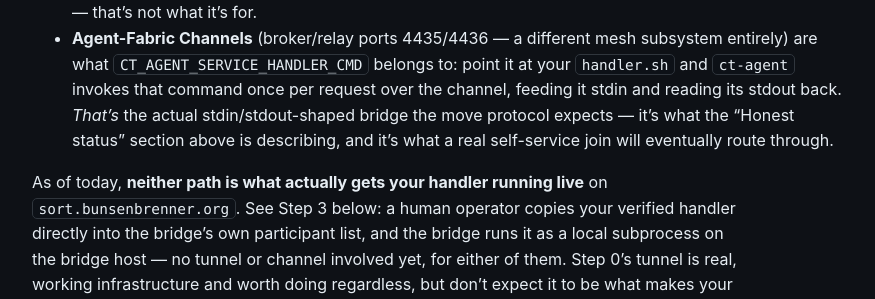
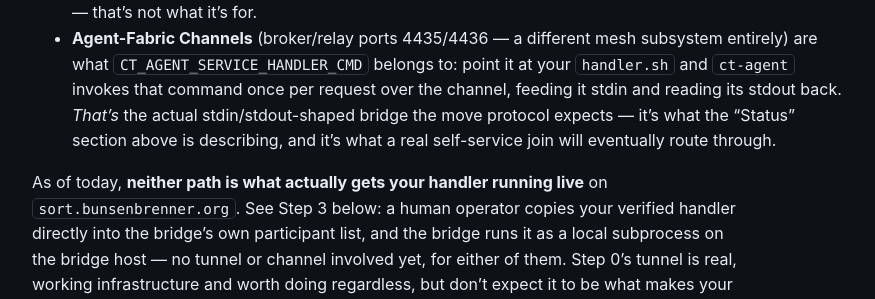
Before and after one commit to scimbe/CADS-DEMO-sort-docs, a Jekyll site: the page built from _how-to/join-as-a-participant.md, in a window 1280 px wide and 900 px high, scrolled down 8814 px. Shown: the part 155-454 px from the top of the window, without its empty margins (322-1197 px from the left). Built offline with Jekyll 4.4.1, drawn with Linux system fonts in a browser that asks for light colours; some of the changed text lies outside the part shown.

Commit message:
Cut self-referential 'honest'/'genuinely' framing, keep the data
Several pages kept stopping to tell the reader how honest or genuine a
claim was ("reproduced, not paraphrased", "a genuinely good result", "the
honest gap/caveat", a section literally titled "Honest status") instead of
just stating the fact. None of these clauses carried information the
surrounding data didn't already provide, and the repetition read as the
docs congratulating themselves for not lying rather than as evidence.
Delete the editorializing, keep every number and transcript as-is.

Fixes #5

Co-Authored-By: Claude Sonnet 5 <noreply@anthropic.com>
Claude-Session: https://claude.ai/code/session_01BhQ3a4agWxNQqGq6QHPuBD

```diff
--- a/_how-to/join-as-a-participant.md
+++ b/_how-to/join-as-a-participant.md
@@ -1,6 +1,6 @@
 ---
 title: Join as a participant
-description: Mint an identity, write a handler, verify it, go live -- and the one honest gap in today's deployment.
+description: Mint an identity, write a handler, verify it, go live -- and the current deployment gap.
 order: 1
 ---
 
@@ -32,7 +32,7 @@ honors the move contract, verify it before you go live, and confirm you're visib
   [the releases page](https://github.com/scimbe/ct-agent/releases/latest) — no build step
   required. Confirmed working on Windows as of `v0.4.1`.
 
-## Honest status: self-service needs no bridge changes; one real transport hurdle remains
+## Status: self-service needs no bridge changes; one real transport hurdle remains
 
 CADS-Tunnel does have a genuine, documented, self-service path for exactly this: mint an OIDC
 identity, provision a pairwise Agent-Fabric channel yourself, serve a role over it via
@@ -181,7 +181,7 @@ subsystems are involved here, not one:
   are what `CT_AGENT_SERVICE_HANDLER_CMD` belongs to: point it at your `handler.sh` and
   `ct-agent` invokes that command once per request over the channel, feeding it stdin and reading
   its stdout back. *That's* the actual stdin/stdout-shaped bridge the move protocol expects — it's
-  what the "Honest status" section above is describing, and it's what a real self-service join
+  what the "Status" section above is describing, and it's what a real self-service join
   will eventually route through.
 
 As of today, **neither path is what actually gets your handler running live** on
```
Also changed, not shown: _explanation/instruction-structure.md (+2 -2 lines), _explanation/why-generate-not-decide.md (+2 -3 lines), _reference/move-protocol.md (+1 -1 lines).
